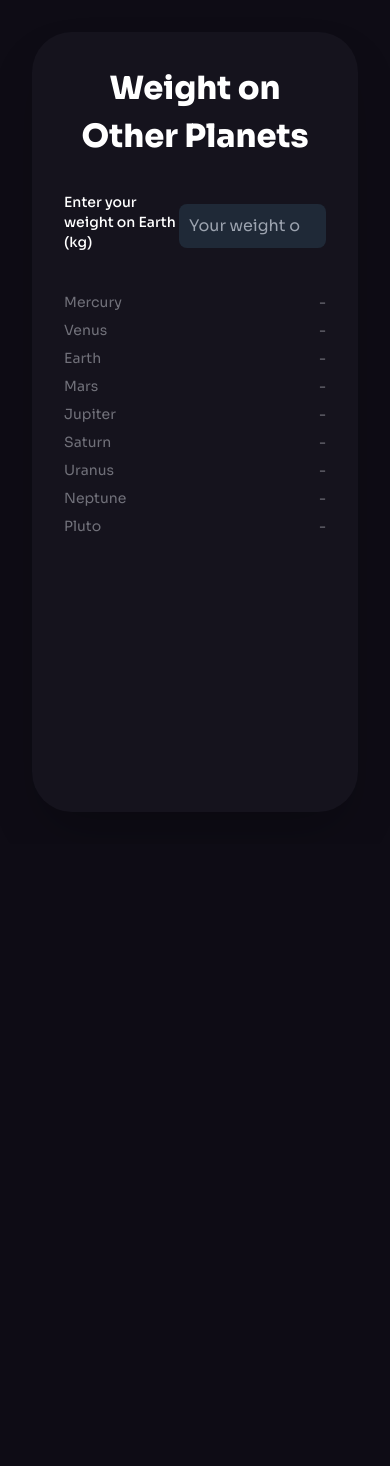
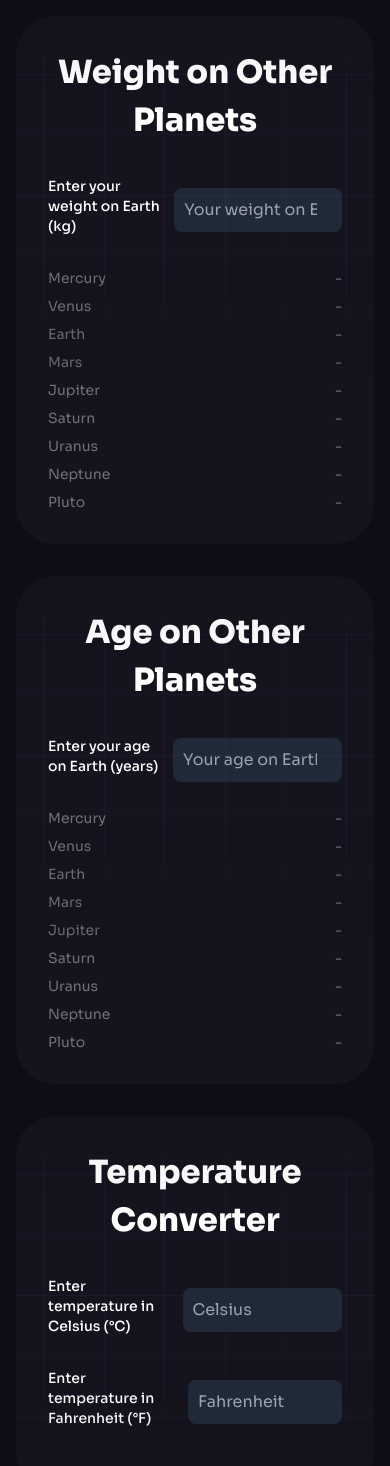
Before and after one commit to Hackprakas/Vaayusastra_website, a Next.js app: page /calculator in a window 390 px wide. Shown: the top 1466 px of the page. Before the commit the page ends 844 px from the top, so only its background shows below. Built offline with nearby package versions, Linux system fonts and the light colour scheme.

Commit message:
calculator page  -- 3 functions added

```diff
--- a/app/calculator/page.tsx
+++ b/app/calculator/page.tsx
@@ -1,5 +1,7 @@
 "use client";
+import Image from 'next/image';
 import React, { useState, ChangeEvent } from 'react';
+import { grid } from '../components/assets';
 
 const planetGravities: { [key: string]: number } = {
     Mercury: 0.38,
@@ -13,31 +15,87 @@ const planetGravities: { [key: string]: number } = {
     Pluto: 0.06
 };
 
-const WeightConverter: React.FC = () => {
+const planetOrbitalPeriods: { [key: string]: number } = {
+    Mercury: 0.24,
+    Venus: 0.62,
+    Earth: 1,
+    Mars: 1.88,
+    Jupiter: 11.86,
+    Saturn: 29.46,
+    Uranus: 84.01,
+    Neptune: 164.79,
+    Pluto: 248.59
+};
+
+const Calculator: React.FC = () => {
     const [earthWeight, setEarthWeight] = useState<string>('');
+    const [earthAge, setEarthAge] = useState<string>('');
+    const [celsius, setCelsius] = useState<string>('');
+    const [fahrenheit, setFahrenheit] = useState<string>('');
 
-    const handleInputChange = (e: ChangeEvent<HTMLInputElement>) => {
+    const handleWeightInputChange = (e: ChangeEvent<HTMLInputElement>) => {
         setEarthWeight(e.target.value);
+    };
+
+    const handleAgeInputChange = (e: ChangeEvent<HTMLInputElement>) => {
+        setEarthAge(e.target.value);
+    };
+
+    const handleCelsiusChange = (e: ChangeEvent<HTMLInputElement>) => {
+        const value = e.target.value;
+        setCelsius(value);
+        if (value !== '' && !isNaN(parseFloat(value))) {
+            setFahrenheit(((parseFloat(value) * 9/5) + 32).toFixed(2));
+        } else {
+            setFahrenheit('');
+        }
+    };
+
+    const handleFahrenheitChange = (e: ChangeEvent<HTMLInputElement>) => {
+        const value = e.target.value;
+        setFahrenheit(value);
+        if (value !== '' && !isNaN(parseFloat(value))) {
+            setCelsius(((parseFloat(value) - 32) * 5/9).toFixed(2));
+        } else {
+            setCelsius('');
+        }
     };
 
     const calculateWeight = (weight: number, gravity: number): string => {
         return (weight * gravity).toFixed(2);
     };
 
+    const calculateAge = (age: number, orbitalPeriod: number): string => {
+        return (age / orbitalPeriod).toFixed(2);
+    };
+
     return (
-        <div className="flex justify-center items-center h-screen p-8">
-            <div className="flex flex-col items-center bg-n-7 p-8 rounded-[2.5rem] lg:min-w-[300px] lg:max-w-[800px] h-full overflow-auto max-h-screen space-y-4 shadow-2xl">
-                <h4 className="h4 mb-4 font-extrabold text-center">Weight on Other Planets</h4>
-                <div className="flex flex-col space-y-2 w-full">
-                    <div className="flex items-center justify-center w-full mb-6">
-                        <label htmlFor="weight" className="block mb-2 text-sm font-medium text-white space-y-4">Enter your weight on Earth (kg)</label>
+        <div className='bg-n-8 flex flex-col justify-center items-center p-4'>
+            <div className="relative p-8 bg-n-7 rounded-[2.4375rem] overflow-hidden max-w-lg w-full xl:p-15 mb-8 mx-auto">
+                <div className="absolute top-0 left-0 max-w-full">
+                    <Image
+                        className="w-full"
+                        src={grid}
+                        width={550}
+                        height={550}
+                        alt="Grid"
+                    />
+                </div>
+                <div className="z-1">
+                    <div className="mb-8 md:mb-20">
+                        <h4 className="h4 mb-4 font-extrabold text-center">Weight on Other Planets</h4>
+                    </div>
+                    <div className="flex items-center justify-center w-full mb-6 gap-2">
+                        <label htmlFor="weight" className="block mb-2 text-sm font-medium text-white">
+                            Enter your weight on Earth (kg)
+                        </label>
                         <input
                             type="number"
                             id="weight"
                             name="weight"
                             value={earthWeight}
-                            onChange={handleInputChange}
-                            className="bg-gray-800 text-white sm:text-sm rounded-lg focus:ring-primary-600 focus:border-primary-600 block w-full p-2.5"
+                            onChange={handleWeightInputChange}
+                            className="bg-gray-800 text-gray-900 sm:text-sm rounded-lg focus:ring-primary-600 focus:border-primary-600 block w-full p-2.5"
                             placeholder="Your weight on Earth"
                         />
                     </div>
@@ -45,9 +103,95 @@ const WeightConverter: React.FC = () => {
                         {Object.keys(planetGravities).map((planet) => (
                             <div key={planet} className="flex justify-between">
                                 <span>{planet}</span>
-                                <span>{earthWeight && !isNaN(parseFloat(earthWeight)) ? calculateWeight(parseFloat(earthWeight), planetGravities[planet]) + ' kg' : '-'}</span>
+                                <span>
+                                    {earthWeight && !isNaN(parseFloat(earthWeight)) ? calculateWeight(parseFloat(earthWeight), planetGravities[planet]) + ' kg' : '-'}
+                                </span>
                             </div>
                         ))}
+                    </div>
+                </div>
+            </div>
+            <div className="relative p-8 bg-n-7 rounded-[2.4375rem] overflow-hidden max-w-lg w-full xl:p-15 mb-8 mx-auto">
+                <div className="absolute top-0 left-0 max-w-full">
+                    <Image
+                        className="w-full"
+                        src={grid}
+                        width={550}
+                        height={550}
+                        alt="Grid"
+                        />
+                </div>
+                <div className="z-1">
+                    <div className="mb-8 md:mb-20">
+                        <h4 className="h4 mb-4 font-extrabold text-center">Age on Other Planets</h4>
+                    </div>
+                    <div className="flex items-center justify-center w-full mb-6 gap-2">
+                        <label htmlFor="age" className="block mb-2 text-sm font-medium text-white">
+                            Enter your age on Earth (years)
+                        </label>
+                        <input
+                            type="number"
+                            id="age"
+                            name="age"
+                            value={earthAge}
+                            onChange={handleAgeInputChange}
+                            className="bg-gray-800 text-gray-900 sm:text-sm rounded-lg focus:ring-primary-600 focus:border-primary-600 block w-full p-2.5"
+                            placeholder="Your age on Earth"
+                            />
+                    </div>
+                    <div className="flex flex-col space-y-2 text-zinc-500 text-sm">
+                        {Object.keys(planetOrbitalPeriods).map((planet) => (
+                            <div key={planet} className="flex justify-between">
+                                <span>{planet}</span>
+                                <span>
+                                    {earthAge && !isNaN(parseFloat(earthAge)) ? calculateAge(parseFloat(earthAge), planetOrbitalPeriods[planet]) + ' years' : '-'}
+                                </span>
+                            </div>
+                        ))}
+                    </div>
+                </div>
+            </div>
+            <div className="relative p-8 bg-n-7 rounded-[2.4375rem] overflow-hidden max-w-lg w-full xl:p-15 mx-auto">
+                <div className="absolute top-0 left-0 max-w-full">
+                    <Image
+                        className="w-full"
+                        src={grid}
+                        width={550}
+                        height={550}
+                        alt="Grid"
+                    />
+                </div>
+                <div className="z-1">
+                    <div className="mb-8 md:mb-20">
+                        <h4 className="h4 mb-4 font-extrabold text-center">Temperature Converter</h4>
+                    </div>
+                    <div className="flex items-center justify-center w-full mb-6 gap-4">
+                        <label htmlFor="celsius" className="block mb-2 text-sm font-medium text-white">
+                            Enter temperature in Celsius (°C)
+                        </label>
+                        <input
+                            type="number"
+                            id="celsius"
+                            name="celsius"
+                            value={celsius}
+                            onChange={handleCelsiusChange}
+                            className="bg-gray-800 text-white sm:text-sm rounded-lg focus:ring-primary-600 focus:border-primary-600 block w-full p-2.5 z-1"
+                            placeholder="Celsius"
+                        />
+                    </div>
+                    <div className="flex items-center justify-center w-full mb-6 gap-4">
+                        <label htmlFor="fahrenheit" className="block mb-2 text-sm font-medium text-white">
+                            Enter temperature in Fahrenheit (°F)
+                        </label>
+                        <input
+                            type="number"
+                            id="fahrenheit"
+                            name="fahrenheit"
+                            value={fahrenheit}
+                            onChange={handleFahrenheitChange}
+                            className="bg-gray-800 text-white sm:text-sm rounded-lg focus:ring-primary-600 focus:border-primary-600 block w-full p-2.5 z-1"
+                            placeholder="Fahrenheit"
+                        />
                     </div>
                 </div>
             </div>
@@ -55,4 +199,4 @@ const WeightConverter: React.FC = () => {
     );
 }
 
-export default WeightConverter;
+export default Calculator;
```
